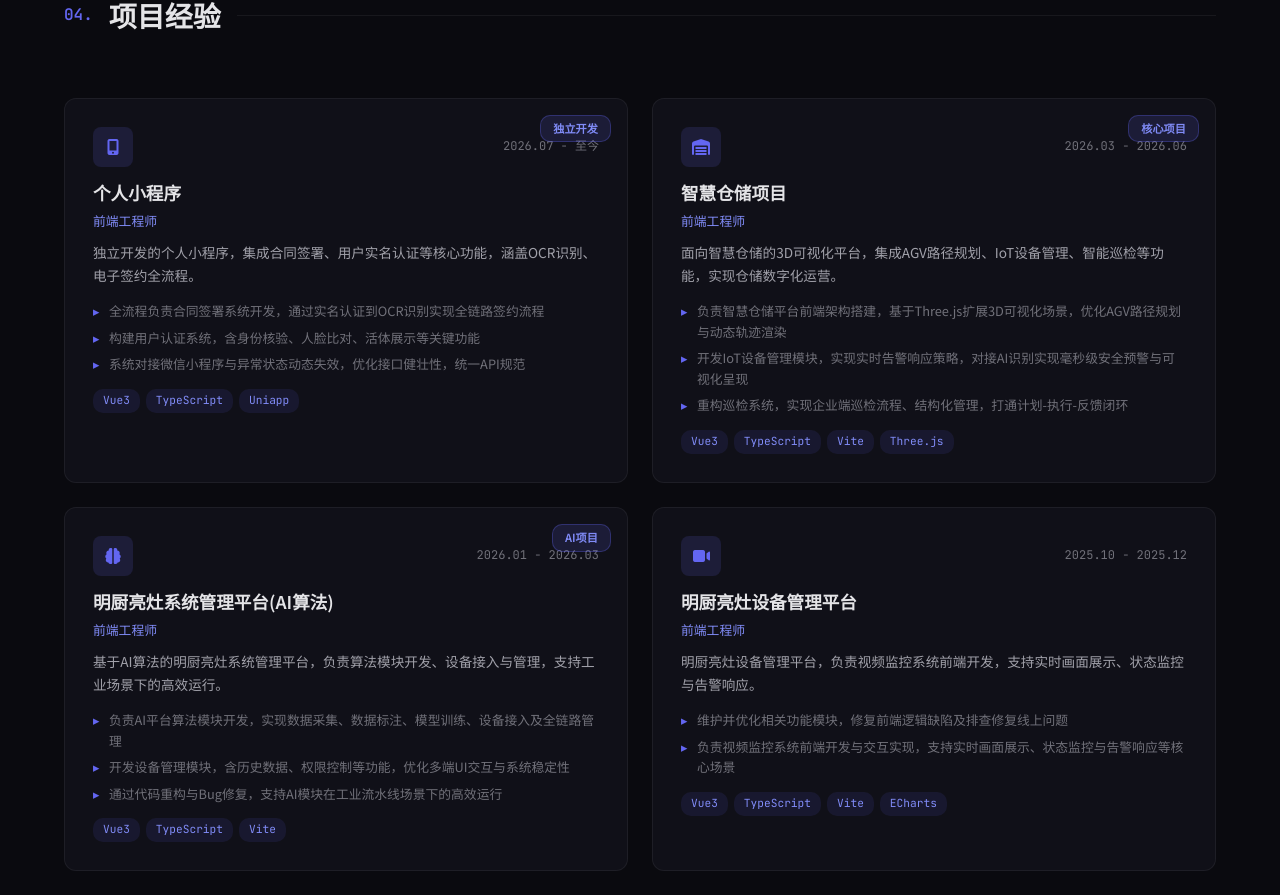
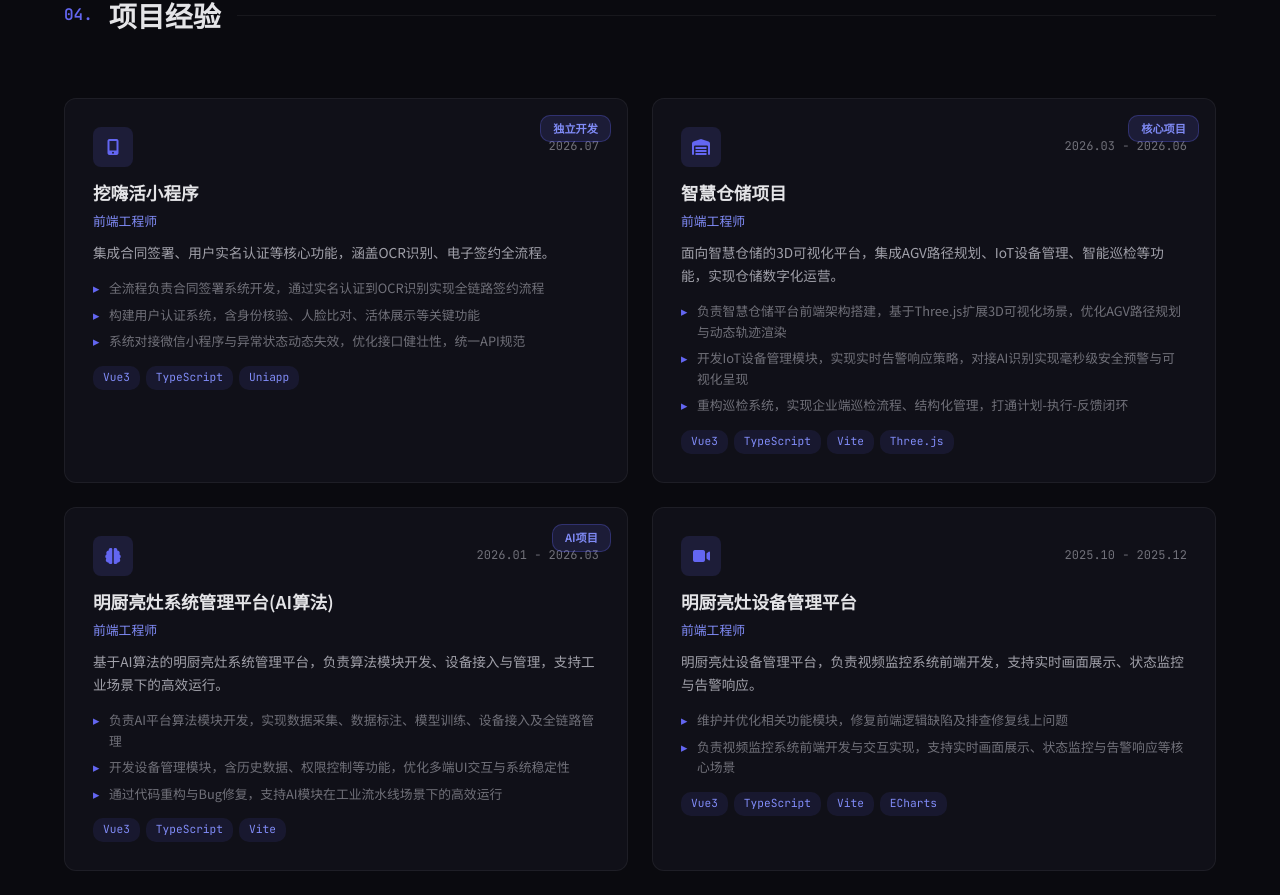
Before and after one commit to onlyThat/resume, a React (Vite) app: page / in a window 1280 px wide. Shown: the part 4173-5068 px from the top of the page. Built offline with nearby package versions, Linux system fonts and the light colour scheme.

Commit message:
fix(resume): 更新项目描述信息
- 将项目名称从"个人小程序"更改为"挖嗨活小程序"
- 修改项目周期格式，去掉"至今"后缀
- 移除描述中的"独立开发"重复表述
- 统一两个版本间项目数据结构差异

```diff
--- a/src/data/resume.ts
+++ b/src/data/resume.ts
@@ -176,13 +176,13 @@ const achievements: Achievement[] = [
 
 const projects: Project[] = [
   {
-    name: '个人小程序',
-    period: '2026.07 - 至今',
+    name: '挖嗨活小程序',
+    period: '2026.07',
     badge: '独立开发',
     icon: 'fas fa-mobile-alt',
     role: '前端工程师',
     description:
-      '独立开发的个人小程序，集成合同签署、用户实名认证等核心功能，涵盖OCR识别、电子签约全流程。',
+      '集成合同签署、用户实名认证等核心功能，涵盖OCR识别、电子签约全流程。',
     duties: [
       '全流程负责合同签署系统开发，通过实名认证到OCR识别实现全链路签约流程',
       '构建用户认证系统，含身份核验、人脸比对、活体展示等关键功能',
```
